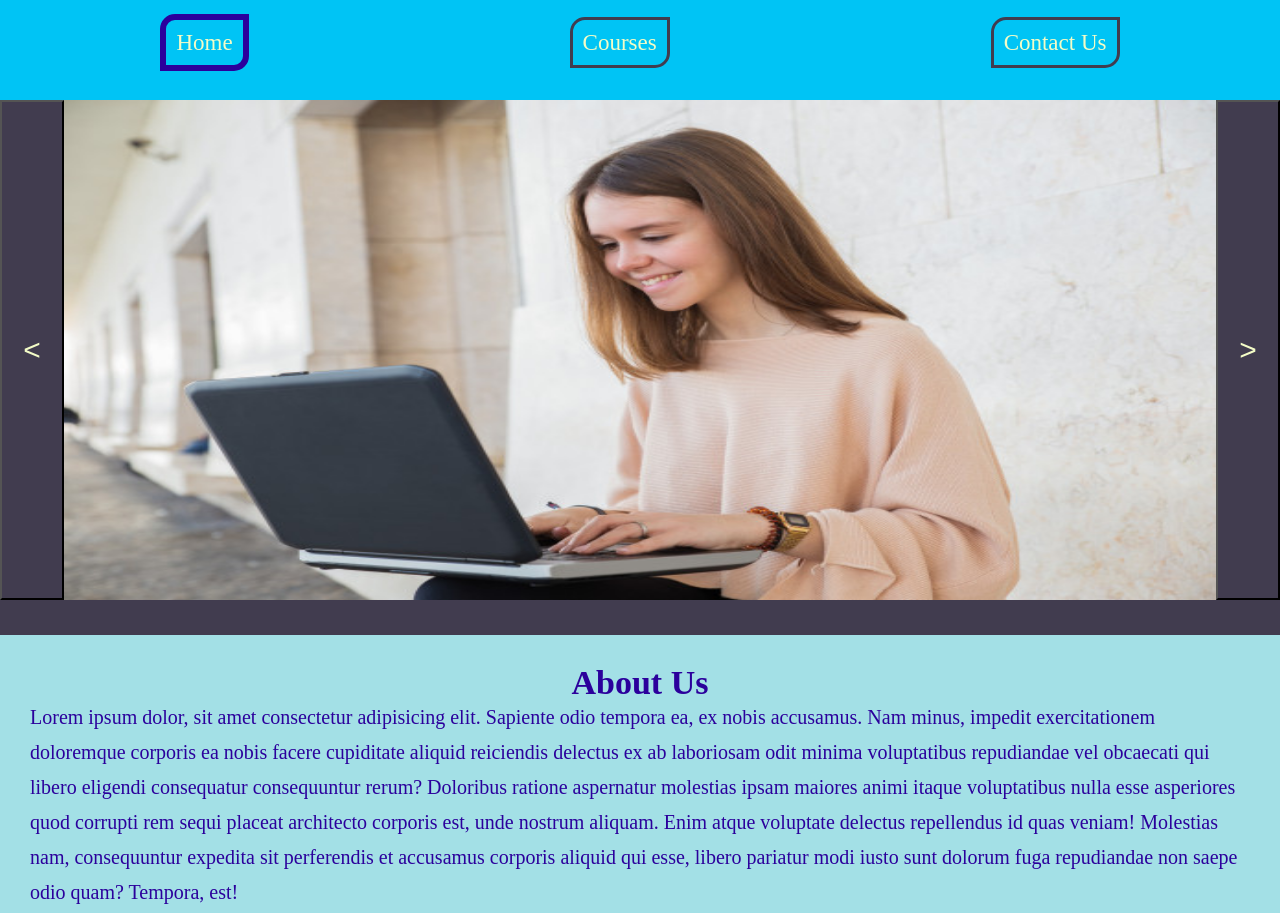
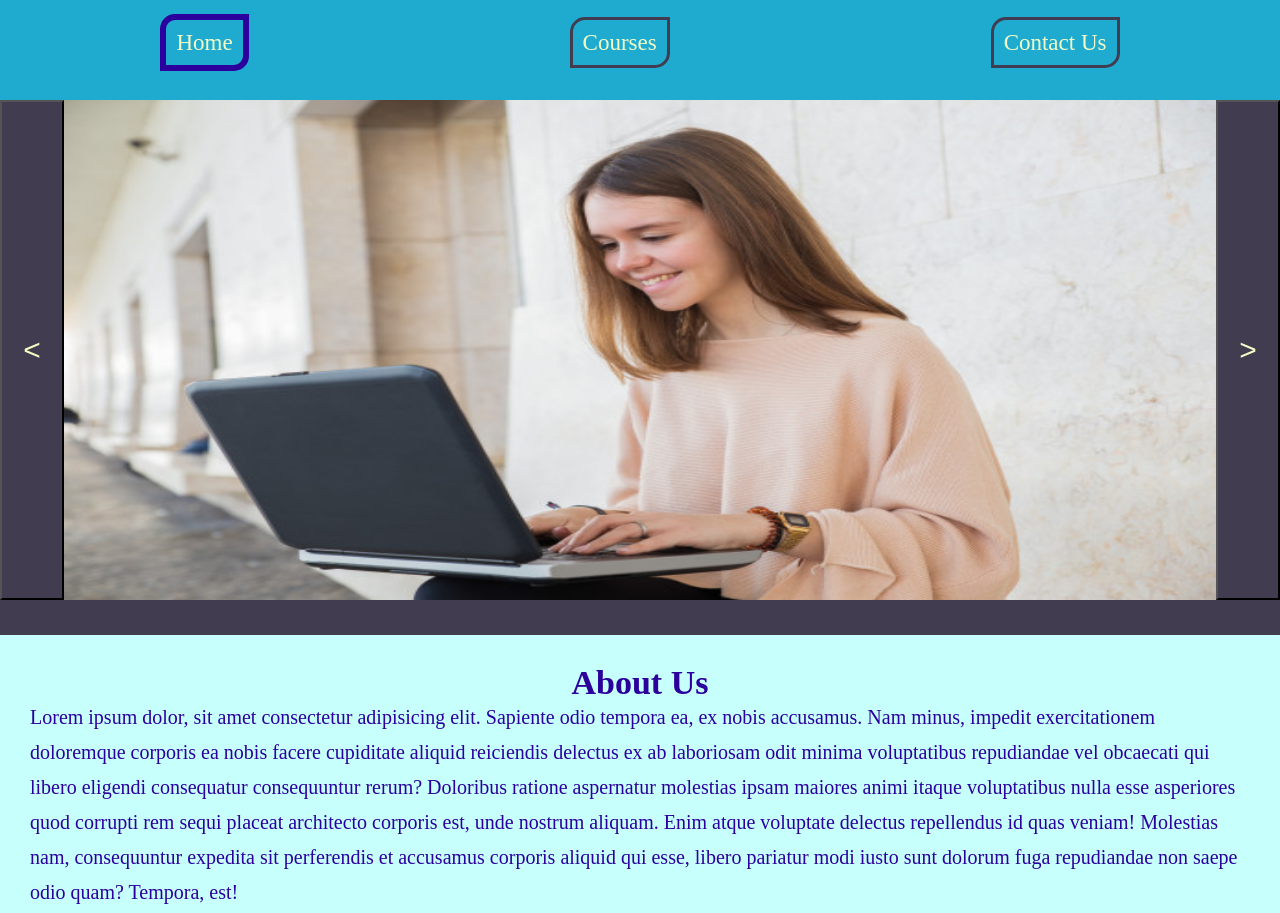
Before and after one commit to Veronica-B/tutor-site, a plain HTML site: page index.html in a window 1280 px wide. Shown: the top 913 px of the page. Drawn offline with Linux system fonts and the light colour scheme.

Commit message:
new instagram icon and slightly different colors

```diff
--- a/index.html
+++ b/index.html
@@ -55,7 +55,7 @@
         </a>
         <a href="https://www.instagram.com/">
             <img class="footer__icon"
-                src="https://library.kissclipart.com/20180912/eq/kissclipart-transparent-background-instagram-logo-black-and-wh-31e3f146fed68009.jpg"
+                src="https://i.ya-webdesign.com/images/instagram-icon-png-transparent-background-1.png"
                 alt="Instagram icon">
         </a>
         <a href="https://twitter.com/explore">
--- a/styles.scss
+++ b/styles.scss
@@ -1,8 +1,8 @@
-$cyan:#00c4f5;
+$cyan:#1fabcf;
 $darkpurple:#2b009c;
 $lightyellow:#f3fcc7;
 $lightpurple:#413c4f;;
-$lightblue:#a3e0e6;
+$lightblue:#c7fffc;
 
 @import "scss_partials/nav";
 @import "scss_partials/footer";
```
Also changed, not shown: contact.html (+1 -1 lines), courses.html (+1 -1 lines), styles.css.
